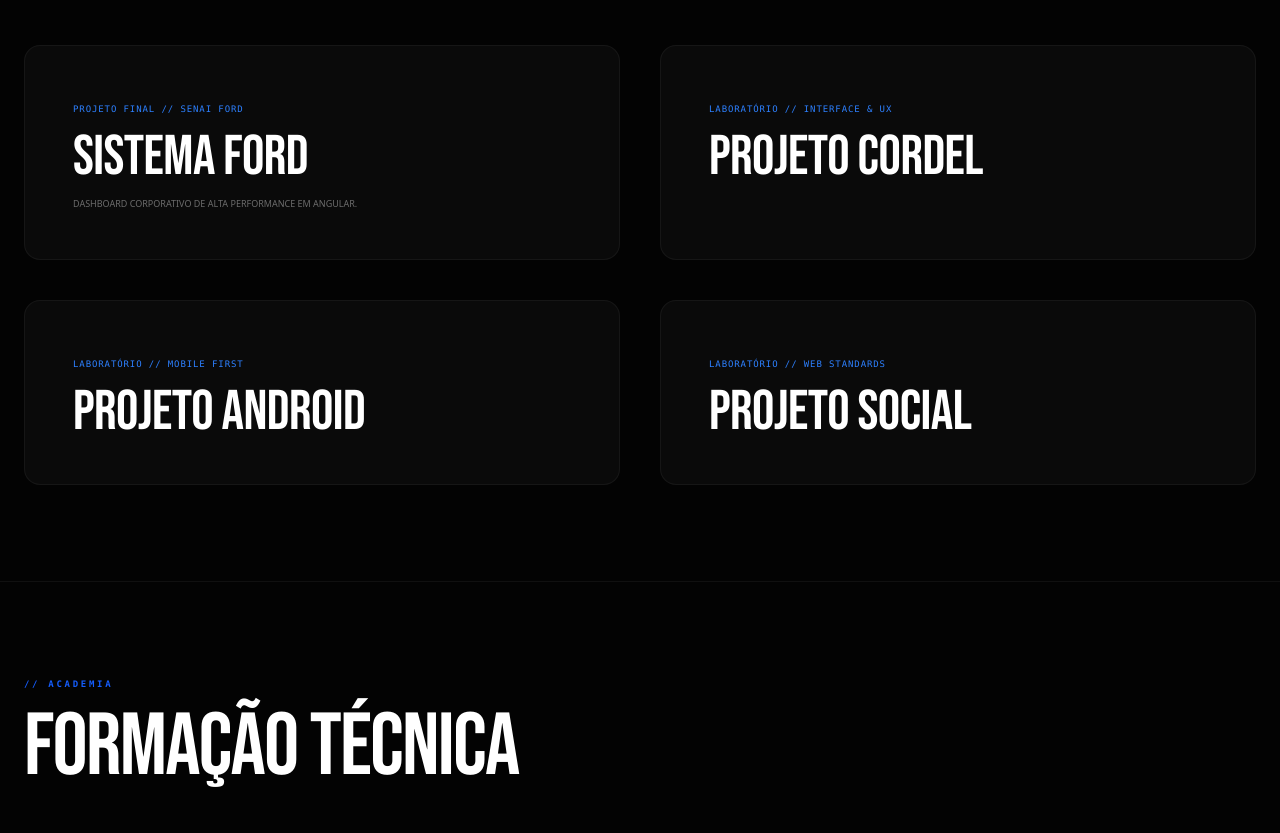
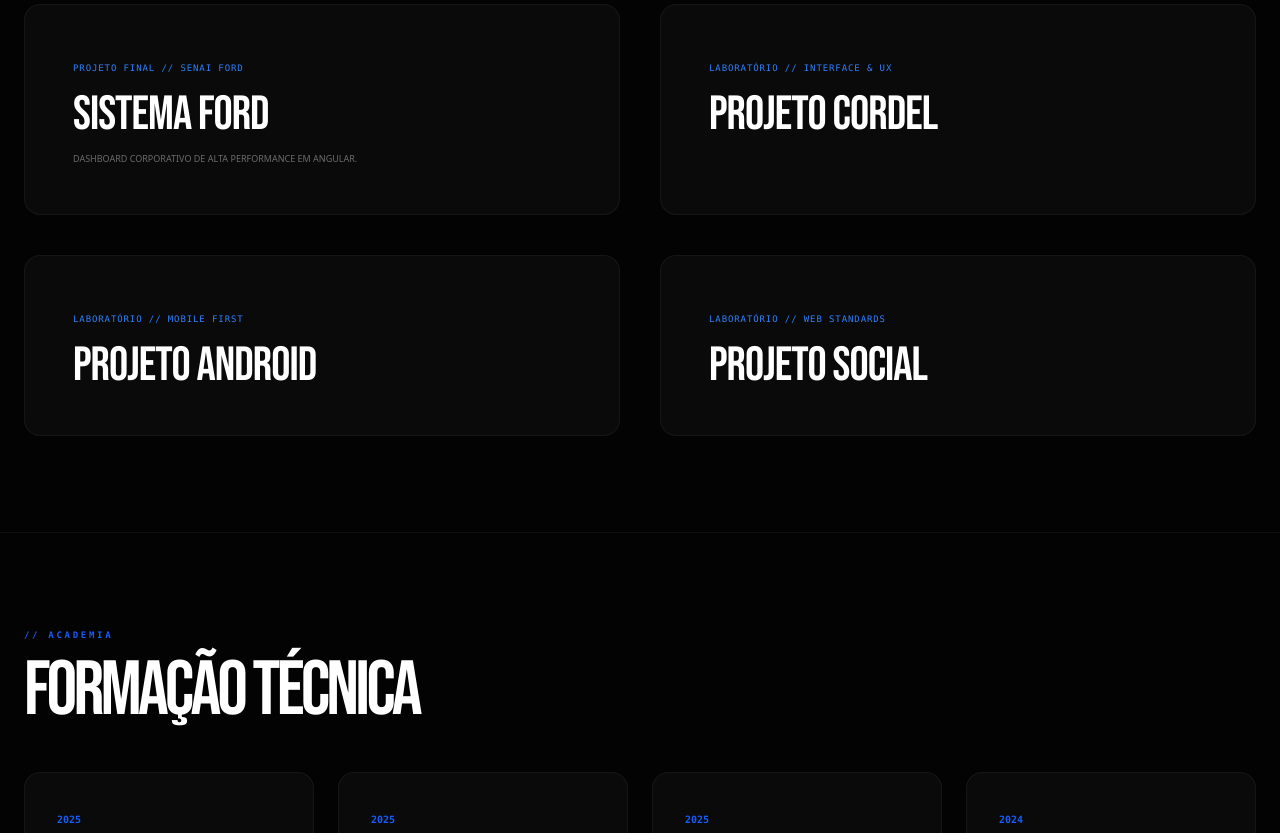
Before and after one commit to franbittencourt09-bit/meu-portfolio, a Next.js app: page / in a window 1280 px wide. Shown: the part 1931-2764 px from the top of the page. Built offline with nearby package versions, Linux system fonts and the light colour scheme.

Commit message:
perfect3

```diff
--- a/src/app/globals.css
+++ b/src/app/globals.css
@@ -13,53 +13,44 @@
 }
 
 /* 1. Regra Geral (Hero - FRANCISCO BITTENCOURT) */
-/* Aumentei o mínimo de 3.5rem para 4.5rem para o mobile não encolher o nome */
 .font-bebas {
   font-family: var(--font-bebas), sans-serif;
-  font-size: clamp(4.5rem, 12vw, 9rem) !important;
-  line-height: 0.8;
+  /* Mantive seu clamp original */
+  font-size: clamp(3.5rem, 10vw, 9rem) !important;
+  line-height: 0.85;
   text-transform: uppercase;
-  letter-spacing: -0.02em;
 }
 
 /* 2. Títulos de Seções (Portfolio, Labs, Academy) */
-/* Padronizado para ser imponente em qualquer dispositivo */
 h2.font-bebas {
-  font-size: clamp(3.5rem, 8vw, 5.5rem) !important;
-  line-height: 0.9;
+  font-size: clamp(2.5rem, 6vw, 5rem) !important;
 }
 
-/* 3. Ajuste para os CARDS */
+/* 3. Ajuste Específico para os CARDS */
 .group h3.font-bebas {
-  font-size: clamp(2.2rem, 5vw, 3.5rem) !important;
-  line-height: 0.85;
-  letter-spacing: -0.01em;
+  font-size: clamp(1.8rem, 4vw, 3rem) !important;
+  line-height: 0.9;
+  letter-spacing: -0.02em;
   word-break: break-word;
   max-width: 95%;
 }
 
 /* 4. Educação */
 #sobre h4.font-bebas {
-  font-size: clamp(1.8rem, 3vw, 2.2rem) !important;
-  line-height: 0.9;
+  font-size: 1.5rem !important;
+  line-height: 1;
 }
 
-/* 5. Efeito de Outline (UNIFICADO) */
-/* Removi a media query: agora o contorno é 2px em tudo */
+/* 5. Efeito de Outline UNIFICADO */
+/* Removi a media query para o 2px pegar no celular também */
 .outline-text {
   -webkit-text-stroke: 2px #2563eb;
   color: transparent;
 }
 
-/* 6. Padding de Seção Unificado */
-/* Garante que o "respiro" lateral seja o mesmo (24px) no mobile e desktop */
+/* 6. Respiro UNIFICADO */
+/* Agora o padding é o mesmo em todas as telas, sem redução no mobile */
 section {
   padding-left: 1.5rem !important;
   padding-right: 1.5rem !important;
 }
-
-/* 7. Ajuste de Links e Botões para Mobile */
-/* Garante que elementos de interação não fiquem minúsculos */
-button, a {
-  transition: all 0.3s ease-in-out;
-}
```
